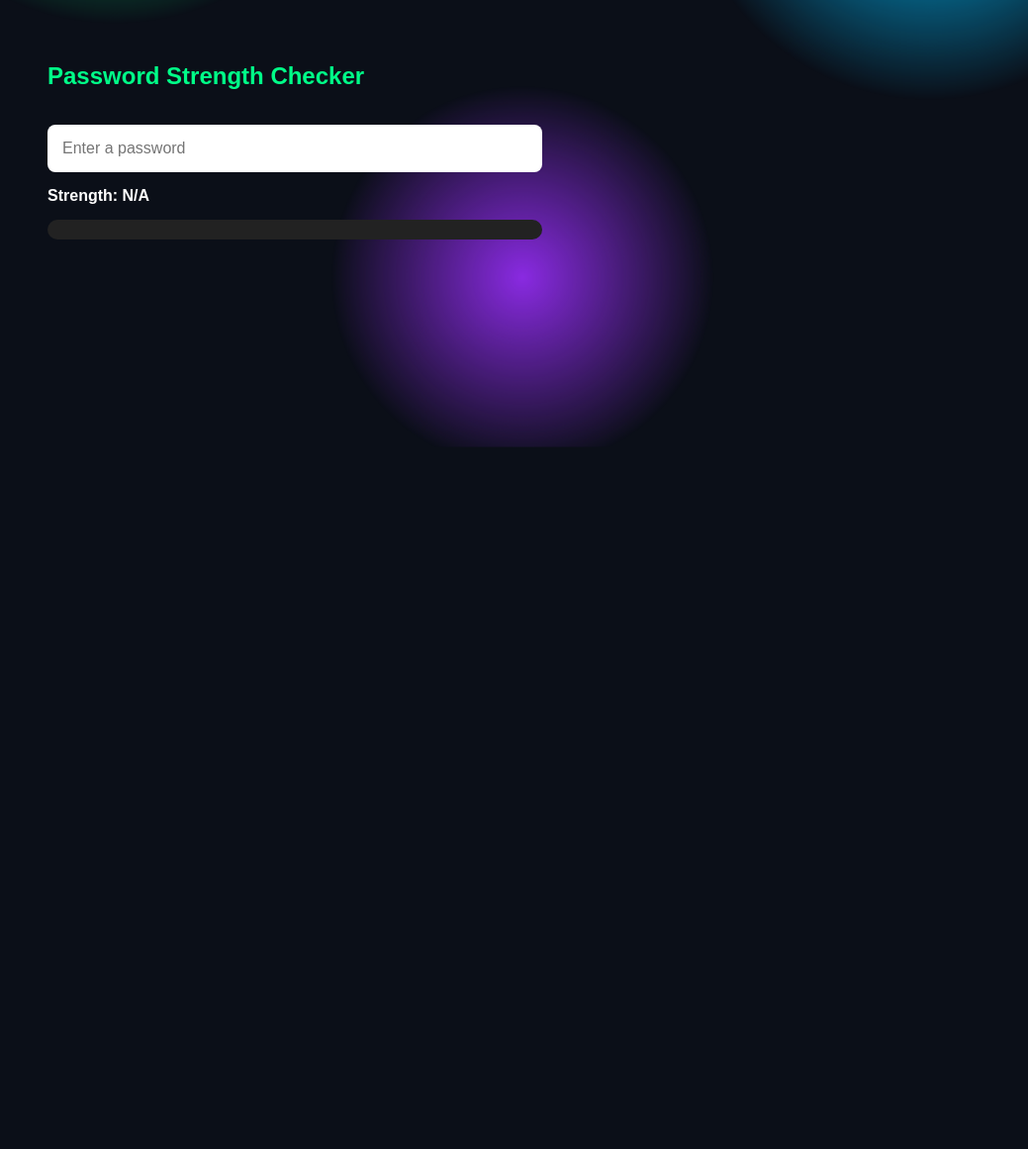
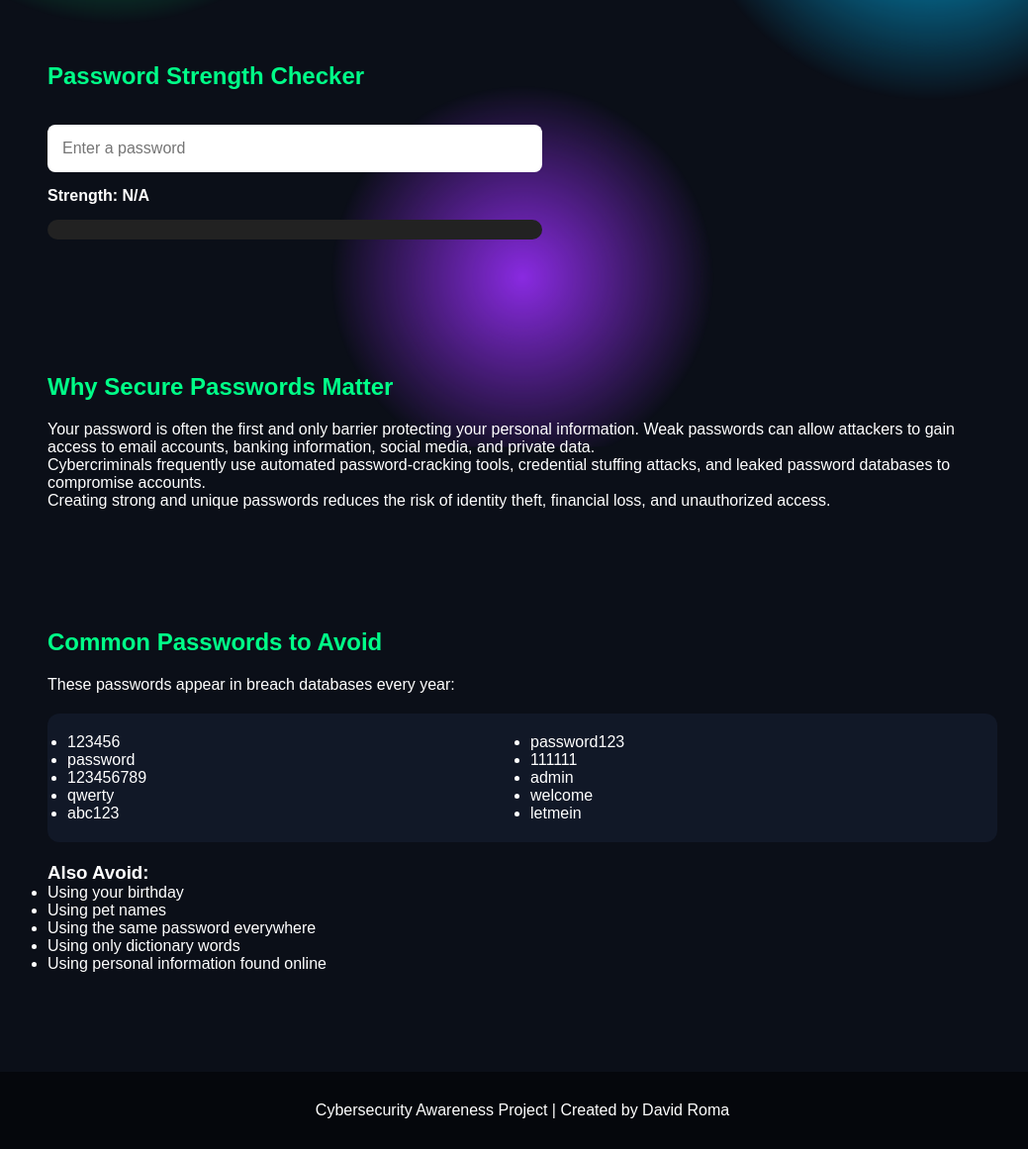
Before and after one commit to dromabyu/password-security, a plain HTML site: page index.html in a window 1280 px wide. Shown: the part 377-1538 px from the top of the page at 99% size, without its empty margins (112-1151 px from the left). Before the commit the page ends 800 px from the top, so only its background shows below. Drawn offline with Linux system fonts and the light colour scheme.

Commit message:
Restore HTML comments and structure in index.html

```diff
--- a/index.html
+++ b/index.html
@@ -149,4 +149,97 @@
     </section>
 
     <!--
-        This educational
+        This educational section explains why strong passwords matter.
+
+        It helps users understand the real-world risks associated
+        with weak passwords.
+    -->
+    <section id="importance">
+
+        <h2>Why Secure Passwords Matter</h2>
+
+        <p>
+            Your password is often the first and only barrier protecting
+            your personal information. Weak passwords can allow attackers
+            to gain access to email accounts, banking information,
+            social media, and private data.
+        </p>
+
+        <p>
+            Cybercriminals frequently use automated password-cracking tools,
+            credential stuffing attacks, and leaked password databases
+            to compromise accounts.
+        </p>
+
+        <p>
+            Creating strong and unique passwords reduces the risk of identity
+            theft, financial loss, and unauthorized access.
+        </p>
+    </section>
+
+    <!--
+        This section educates users about passwords that should
+        never be used.
+
+        Displaying common examples helps users recognize patterns
+        that attackers often target.
+    -->
+    <section id="avoid">
+
+        <h2>Common Passwords to Avoid</h2>
+
+        <p>These passwords appear in breach databases every year:</p>
+
+        <!--
+            This container is styled separately to highlight
+            the list of risky passwords.
+        -->
+        <div class="password-list">
+
+            <ul>
+                <li>123456</li>
+                <li>password</li>
+                <li>123456789</li>
+                <li>qwerty</li>
+                <li>abc123</li>
+                <li>password123</li>
+                <li>111111</li>
+                <li>admin</li>
+                <li>welcome</li>
+                <li>letmein</li>
+            </ul>
+        </div>
+
+        <h3>Also Avoid:</h3>
+
+        <ul>
+            <li>Using your birthday</li>
+            <li>Using pet names</li>
+            <li>Using the same password everywhere</li>
+            <li>Using only dictionary words</li>
+            <li>Using personal information found online</li>
+        </ul>
+    </section>
+
+    <!--
+        The footer appears at the bottom of the page.
+
+        Footers commonly contain author information,
+        copyright notices, or contact details.
+    -->
+    <footer>
+        <p>Cybersecurity Awareness Project | Created by David Roma</p>
+    </footer>
+
+    <!--
+        This loads the JavaScript file.
+
+        JavaScript is a programming language that adds
+        interactivity and behavior to a webpage.
+
+        Without this file, the password checker would not work.
+    -->
+    <script src="script.js"></script>
+
+</body>
+</html>
```
